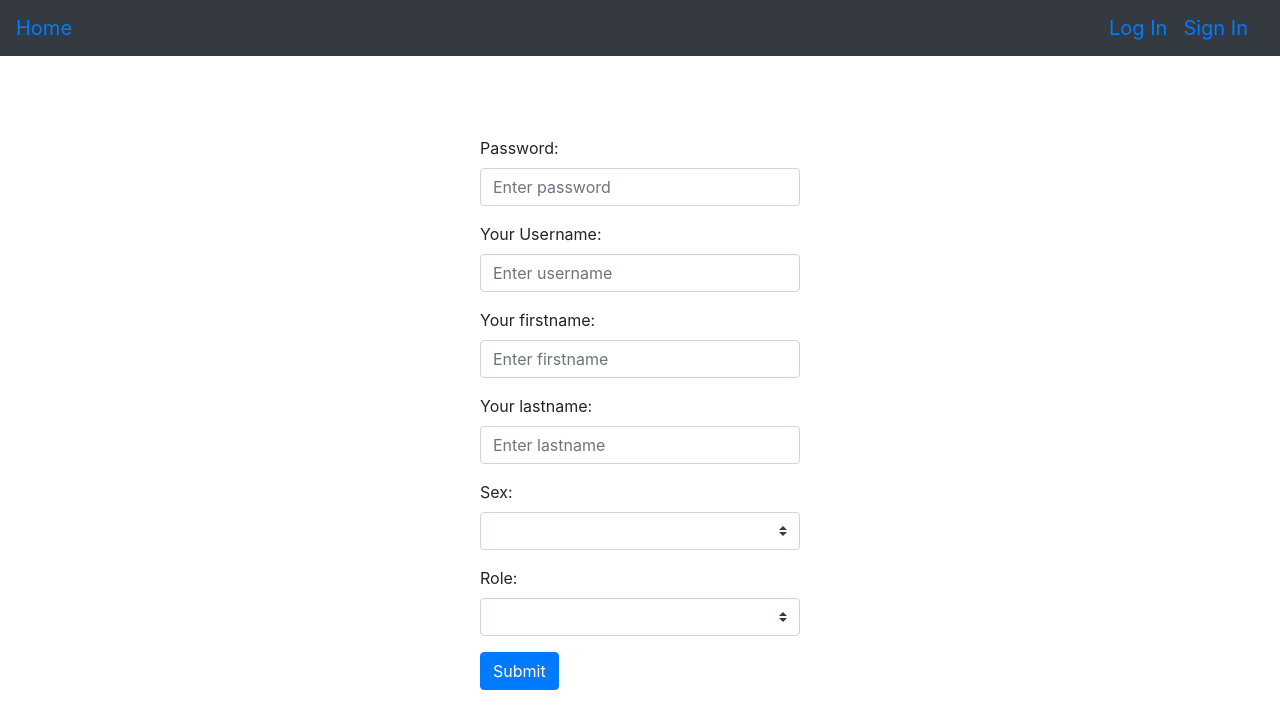
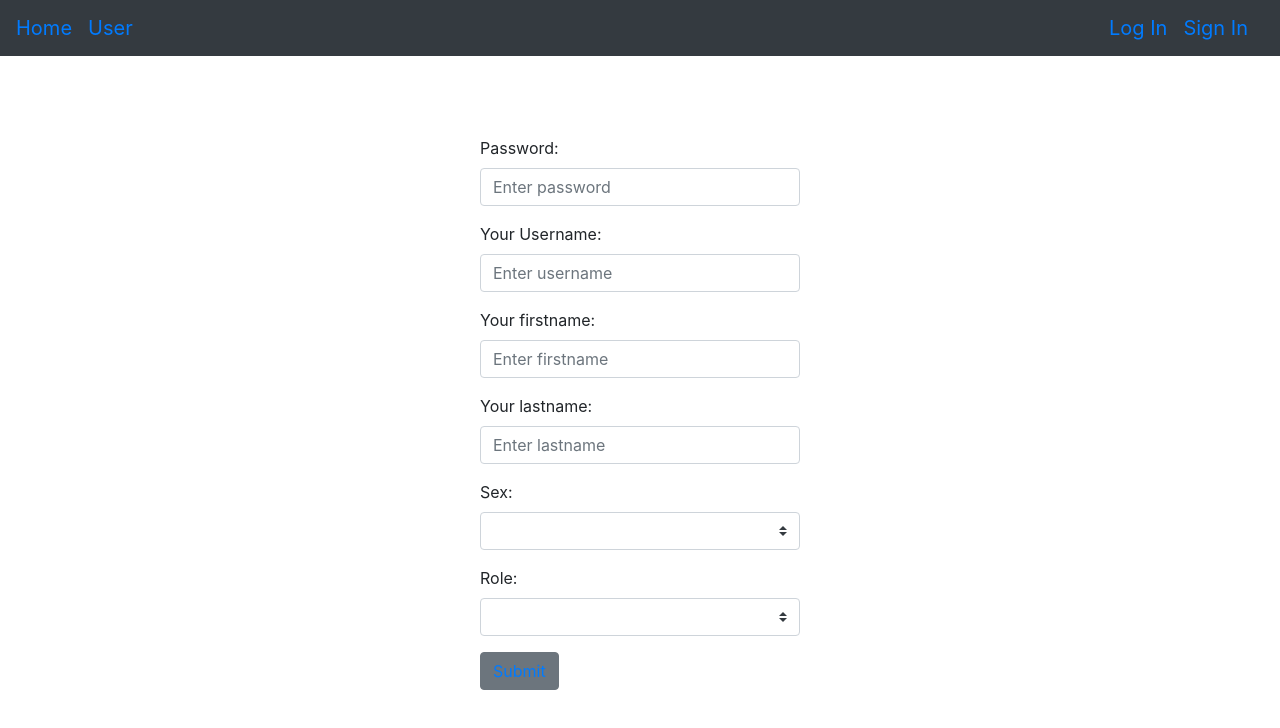
Before and after one commit to gitSrdzaan/WEB_PROJEKAT, a Vue app in the folder RACompany_FRONTEND/web-front/: page /reg in a window 1280 px wide. Shown: the top 728 px of the page. Built offline with nearby package versions, Linux system fonts and the light colour scheme.

Commit message:
rute nove

```diff
--- a/RACompany_FRONTEND/web-front/src/Pages/HomePage.vue
+++ b/RACompany_FRONTEND/web-front/src/Pages/HomePage.vue
@@ -5,6 +5,11 @@
         <b-navbar-brand>
           <router-link to="/">Home</router-link>
         </b-navbar-brand>
+        <div>
+          <b-navbar-brand>
+            <router-link to="/user">User</router-link>
+          </b-navbar-brand>
+        </div>
 
       <b-navbar-toggle target="nav-collapse"></b-navbar-toggle>
 
@@ -29,12 +34,24 @@
 </template>
 
 <script>
+import axios from 'axios'
 
 export default {
   name: 'HomePage',
+  mounded: function(){
+    axios
+      .get('http://localhost:8080/RACompany/rest/currentUser')
+      .then(res => (this.user = res))
+  },
+  data() {
+    return{
+      user: null
+    }
+  }
 
 }
 </script>
+
 
 <!-- Add "scoped" attribute to limit CSS to this component only -->
 <style scoped>
--- a/RACompany_FRONTEND/web-front/src/Pages/LogInPage.vue
+++ b/RACompany_FRONTEND/web-front/src/Pages/LogInPage.vue
@@ -29,7 +29,12 @@
         ></b-form-input>
       </b-form-group>
 
-       <b-button type="submit" variant="primary">Submit</b-button>
+       <b-button type="submit">
+         Submit
+         <div v-if="false">
+          <router-link to="/">Submit</router-link>
+         </div>
+       </b-button>
 
     </b-form>
   </div>
@@ -39,6 +44,9 @@
 import axios from 'axios'
 
   export default {
+    prop: [
+      'myRole'
+    ],
     data() {
       return {
         form: {
@@ -59,6 +67,7 @@ import axios from 'axios'
 
       }
 
+
     }
   }
 </script>
--- a/RACompany_FRONTEND/web-front/src/Pages/RegisterPage.vue
+++ b/RACompany_FRONTEND/web-front/src/Pages/RegisterPage.vue
@@ -72,7 +72,9 @@
         ></b-form-select>
       </b-form-group>
 
-      <b-button type="submit" variant="primary">Submit</b-button>
+      <b-button type="submit">
+        <router-link to="/">Submit</router-link>
+      </b-button>
     </b-form>
   </div>
 </template>
--- a/RACompany_FRONTEND/web-front/src/Pages/User.vue
+++ b/RACompany_FRONTEND/web-front/src/Pages/User.vue
@@ -1,15 +1,21 @@
 <template>
   <div>
-      <h1>User</h1>
+      <AdminComponent/>
   </div>
 </template>
 
 <script>
+import AdminComponent from '../components/AdminComponent'
+
 export default {
   name: 'User',
+  components: {
+    AdminComponent
+  }
 
 }
 </script>
+
 
 <!-- Add "scoped" attribute to limit CSS to this component only -->
 <style scoped>
--- a/RACompany_FRONTEND/web-front/src/components/HomeContentComponent.vue
+++ b/RACompany_FRONTEND/web-front/src/components/HomeContentComponent.vue
@@ -60,7 +60,8 @@ export default {
   },
   data() {
     return{
-      info: null
+      info: null,
+      user: null
     }
   }
 
--- a/RACompany_FRONTEND/web-front/src/routs/Routs.js
+++ b/RACompany_FRONTEND/web-front/src/routs/Routs.js
@@ -3,6 +3,7 @@ import VueRouter from "vue-router";
 import LogInPage from "../Pages/LogInPage";
 import HomeContentComponent from "../components/HomeContentComponent";
 import RegisterPage from "../Pages/RegisterPage";
+import User from "../Pages/User";
 
 Vue.use(VueRouter);
 
@@ -11,6 +12,11 @@ const routes = [
     path: "/",
     name: "HomeContentComponent",
     component: HomeContentComponent,
+  },
+  {
+    path: "/user",
+    name: "User",
+    component: User,
   },
   {
     path: "/login",
```
